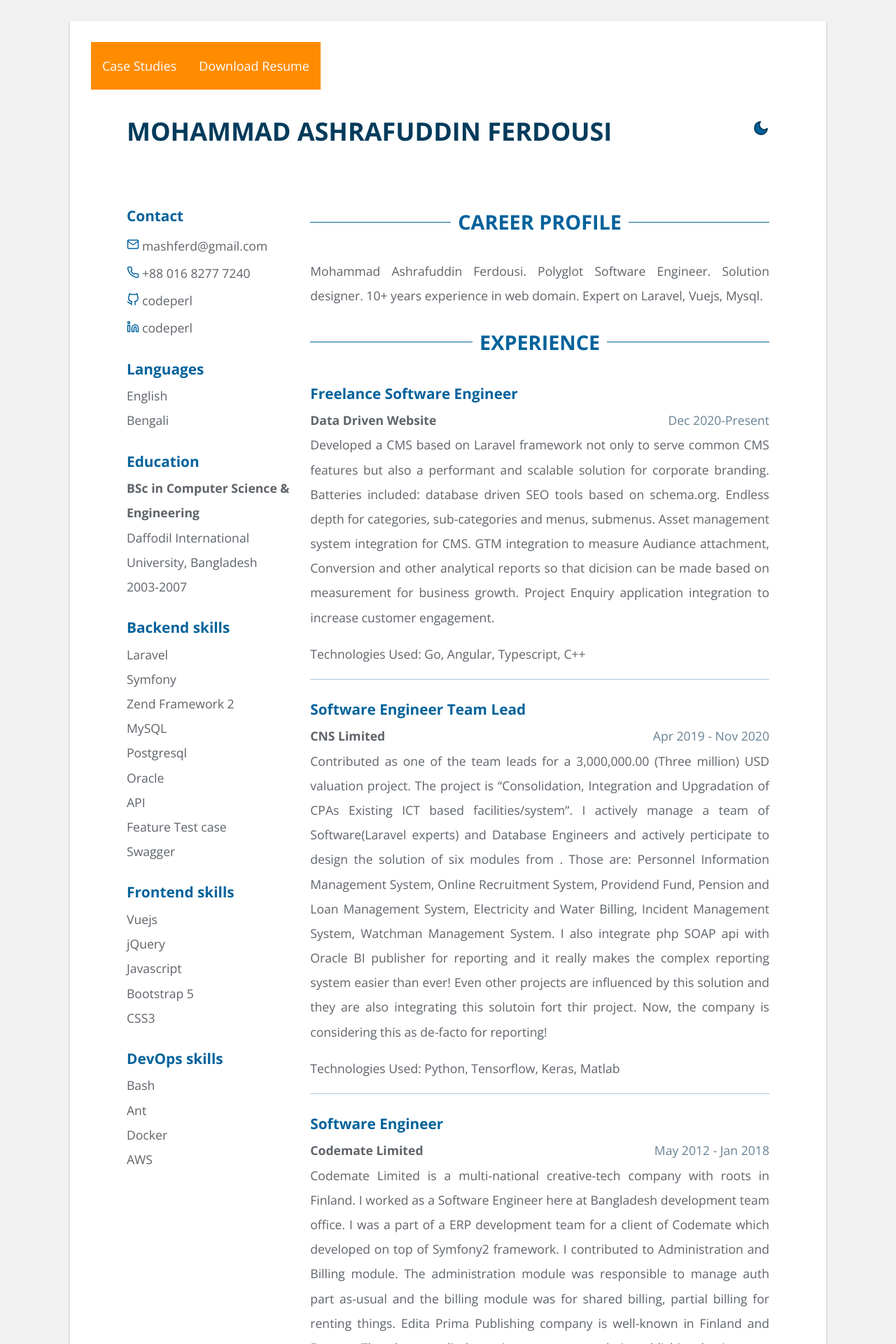
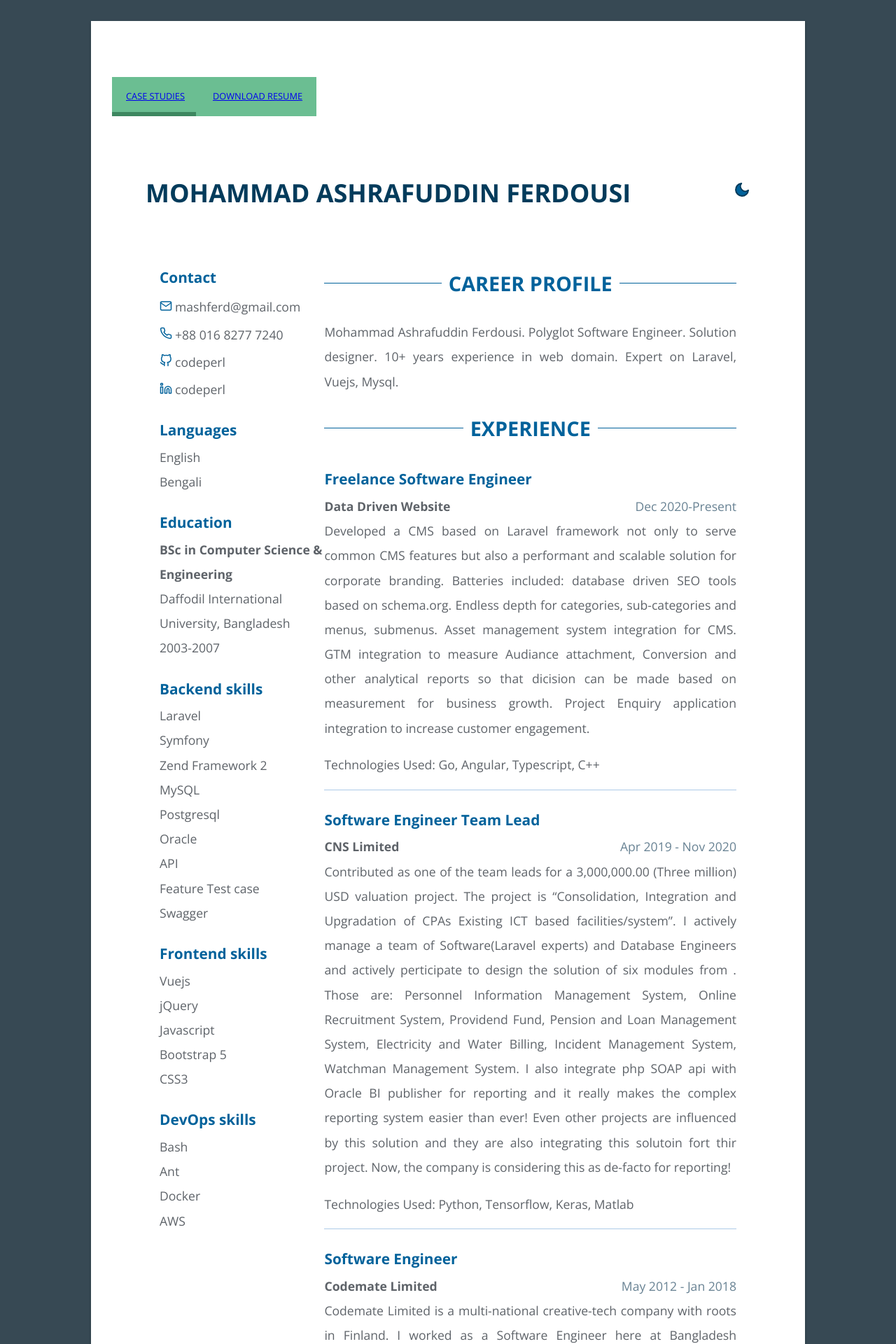
Before and after one commit to codeperl/resume, a Jekyll site: the page built from index.html, in a window 1280 px wide. Shown: the top 1920 px of the page at 70% size. Built offline with Jekyll 4.4.1, drawn with Linux system fonts in a browser that asks for light colours.

Commit message:
Adding menu items.

```diff
--- a/_includes/header.html
+++ b/_includes/header.html
@@ -1,4 +1,4 @@
-<nav role="navigation">
+<nav>
   {% include top-menu.html nav=site.data.data.nav nested=false %}
 </nav>
 <div class="header">
--- a/_includes/top-menu.html
+++ b/_includes/top-menu.html
@@ -1,4 +1,5 @@
-<ul {% if include.nested==true %} class="dropdown" aria-label="submenu" {% endif %}>
+<ul {% if include.nested==true %} class="drop" {% else %} id="main" {% endif %}>
+    {% if include.nested==true %} <div> {% endif %}
     {% for item in include.nav %}
         <li>
             <a href="{{ item.url }}" {% if item.subnav %} aria-haspopup="true" {% endif %}>{{ item.title }}</a>
@@ -7,4 +8,6 @@
             {% endif %}
         </li>
     {% endfor %}
+    {% if include.nested==true %} </div> {% endif %}
+    {% if include.nested==false %} <div id="marker"></div> {% endif %}
 </ul>
--- a/_sass/_topnav.scss
+++ b/_sass/_topnav.scss
@@ -1,65 +1,90 @@
-a {
-  text-decoration: none;
+$min-width: 120px;
+$maincolor: #6BBE92;
+$secondarycolor: #3E8760;
+
+@mixin transform($value){
+  -webkit-transform: ($value);
+  -moz-transform: ($value);
+  -ms-transform: ($value);
+  transform: ($value);
+}
+@mixin transition($value){
+  -webkit-transition: ($value);
+  -moz-transition: ($value);
+  -ms-transition: ($value);
+  transition: ($value);
 }
 
-nav {
-  font-family: monospace;
+*{
+  box-sizing: border-box;
+}
+body{
+  font-family: 'Open Sans', sans-serif;
+  background: #374954;
+  color: white;
+  text-align: center;
 }
 
-ul {
-  background: darkorange;
+#main{
+  position: relative;
   list-style: none;
+  background: $maincolor;
+  font-weight: 400;
+  font-size: 0;
+  text-transform: uppercase;
+  display: inline-block;
+  padding: 0;
+  margin: 50px auto;
+  li{
+    font-size: 0.8rem;
+    display: inline-block;
+    position: relative;
+    padding: 15px 20px;
+    cursor: pointer;
+    z-index: 5;
+    min-width: $min-width;
+  }
+}
+li{
   margin: 0;
-  padding-left: 0;
+}
+.drop{
+  overflow: hidden;
+  list-style: none;
+  position: absolute;
+  padding: 0;
+  width: 100%;
+  left: 0;
+  top: 48px;
+  div{
+    @include transform(translate(0,-100%));
+    @include transition(all 0.5s 0.1s);
+    position: relative;
+  }
+  li{
+    display:block;
+    padding: 0;
+    width: 100%;
+    background: $secondarycolor !important;
+  }
+}
+#marker{
+  height: 6px;
+  background: $secondarycolor !important;
+  position: absolute;
+  bottom: 0;
+  width: $min-width;
+  z-index: 2;
+  @include transition(all 0.35s);
 }
 
-li {
-  color: #fff;
-  background: darkorange;
-  display: block;
-  float: left;
-  padding: 1rem;
-  position: relative;
-  text-decoration: none;
-  transition-duration: 0.5s;
+@for $i from 1 through 4{
+  #main li:nth-child(#{$i}){
+    &:hover ul div{
+      @include transform(translate(0,0));
+    }
+    &:hover ~ #marker{
+      @include transform(translate(#{(-1+$i)*$min-width},0));
+    }
+  }
 }
-
-li a {
-  color: #fff;
-}
-
-li:hover,
-li:focus-within {
-  background: red;
-  cursor: pointer;
-}
-
-li:focus-within a {
-  outline: none;
-}
-
-ul li ul {
-  background: orange;
-  visibility: hidden;
-  opacity: 0;
-  min-width: 5rem;
-  position: absolute;
-  transition: all 0.5s ease;
-  margin-top: 1rem;
-  left: 0;
-  display: none;
-}
-
-ul li:hover > ul,
-ul li:focus-within > ul,
-ul li ul:hover,
-ul li ul:focus {
-  visibility: visible;
-  opacity: 1;
-  display: block;
-}
-
-ul li ul li {
-  clear: both;
-  width: 100%;
-}
```
